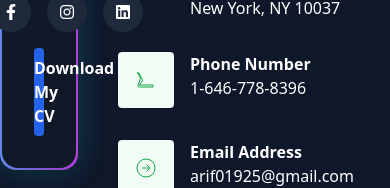
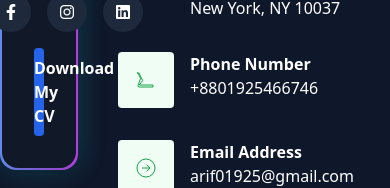
Before and after one commit to Arif01925/Portfolio, a Nuxt app: page /frontend/contact in a window 390 px wide. Shown: the part 456-644 px from the top of the page. Built offline with nearby package versions, Linux system fonts and the light colour scheme.

Commit message:
Updated phone number in contact page

```diff
--- a/pages/frontend/contact.vue
+++ b/pages/frontend/contact.vue
@@ -22,7 +22,7 @@
           </div>
           <div>
             <h3 class="font-semibold">Phone Number</h3>
-            <p>1-646-778-8396</p>
+            <p>+8801925466746</p>
           </div>
         </div>
 
```
